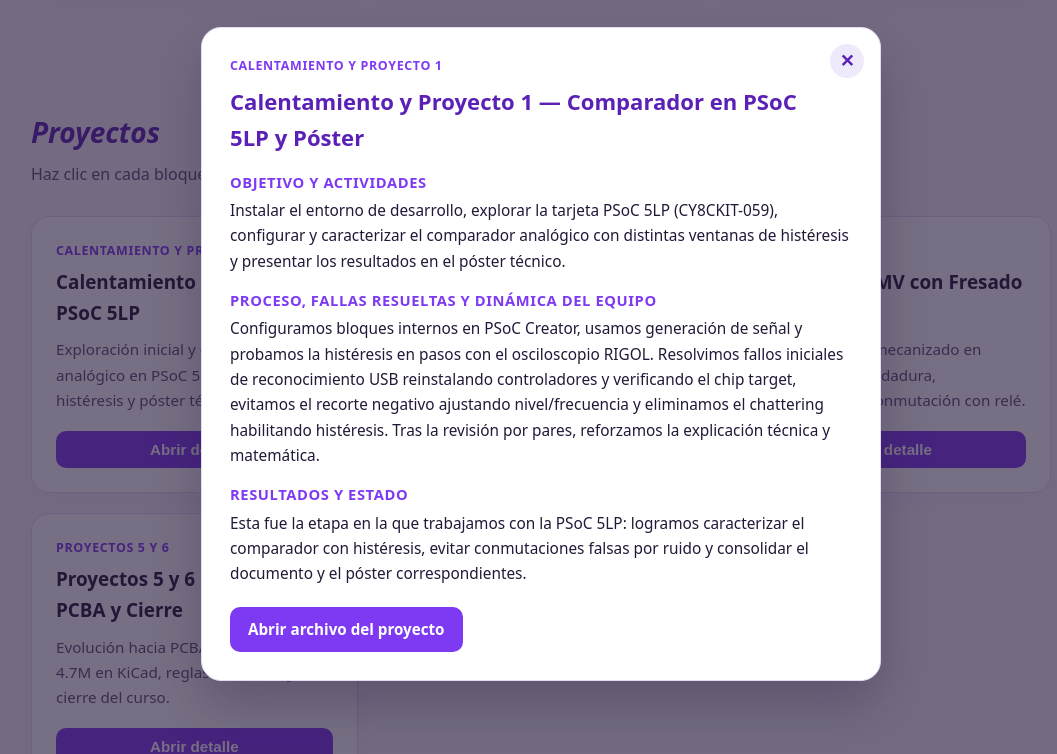
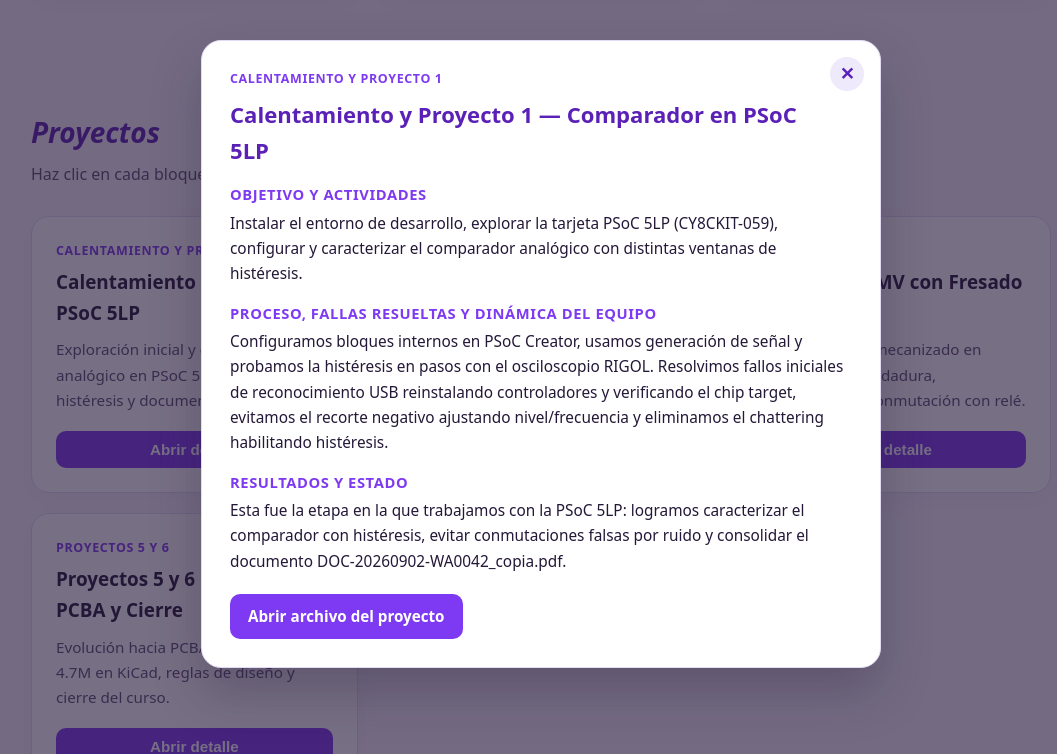
Before and after one commit to u20232217119-maker/Portafolio---L3, a plain HTML site: page index.html in a window 1280 px wide. Both pictures are taken after a click on the element 293 px from the left and 1718 px from the top of the page. Shown: the part 1364-2118 px from the top of the page, without its empty margins (99-1156 px from the left). Drawn offline with Linux system fonts and the light colour scheme.

Commit message:
Update index.html

```diff
--- a/index.html
+++ b/index.html
@@ -146,6 +146,15 @@
 
     .btn-primary:hover {
       background: var(--primary-deep);
+    }
+
+    .btn-secondary {
+      background: var(--primary-soft);
+      color: var(--primary-deep);
+    }
+
+    .btn-secondary:hover {
+      background: #e2d5fc;
     }
 
     section {
@@ -520,7 +529,7 @@
             <div>
               <span class="project-badge">Calentamiento y Proyecto 1</span>
               <h3>Calentamiento y Proyecto 1 · PSoC 5LP</h3>
-              <p>Exploración inicial y comparador analógico en PSoC 5LP, pruebas con histéresis y póster técnico.</p>
+              <p>Exploración inicial y comparador analógico en PSoC 5LP, pruebas con histéresis y documento técnico.</p>
             </div>
             <button type="button" class="btn btn-primary">Abrir detalle</button>
           </article>
@@ -528,8 +537,8 @@
           <article class="project-card" onclick="abrirModal('p2_3')">
             <div>
               <span class="project-badge">Proyectos 2 y 3</span>
-              <h3>Proyectos 2 y 3 · Diagnóstico y Enfoque</h3>
-              <p>Salida de campo en aulas, Gates y definición del problema real sin uso de PSoC.</p>
+              <h3>Proyectos 2 y 3 · Diagnóstico y Póster</h3>
+              <p>Salida de campo en aulas, documento L3_P2_.pdf y póster Poster_P3.jpeg sin uso de PSoC.</p>
             </div>
             <button type="button" class="btn btn-primary">Abrir detalle</button>
           </article>
@@ -582,6 +591,9 @@
         <a id="mLink" href="#" target="_blank" rel="noopener noreferrer" class="btn btn-primary">
           Abrir archivo del proyecto
         </a>
+        <a id="mLinkExtra" href="#" target="_blank" rel="noopener noreferrer" class="btn btn-secondary" style="display: none;">
+          Ver póster (P3)
+        </a>
       </div>
     </div>
   </div>
@@ -594,19 +606,21 @@
     const proyectos = {
       p1: {
         badge: "Calentamiento y Proyecto 1",
-        titulo: "Calentamiento y Proyecto 1 — Comparador en PSoC 5LP y Póster",
-        objetivo: "Instalar el entorno de desarrollo, explorar la tarjeta PSoC 5LP (CY8CKIT-059), configurar y caracterizar el comparador analógico con distintas ventanas de histéresis y presentar los resultados en el póster técnico.",
-        proceso: "Configuramos bloques internos en PSoC Creator, usamos generación de señal y probamos la histéresis en pasos con el osciloscopio RIGOL. Resolvimos fallos iniciales de reconocimiento USB reinstalando controladores y verificando el chip target, evitamos el recorte negativo ajustando nivel/frecuencia y eliminamos el chattering habilitando histéresis. Tras la revisión por pares, reforzamos la explicación técnica y matemática.",
-        resultados: "Esta fue la etapa en la que trabajamos con la PSoC 5LP: logramos caracterizar el comparador con histéresis, evitar conmutaciones falsas por ruido y consolidar el documento y el póster correspondientes.",
-        enlace: "https://ejemplo.com/calentamiento-y-proyecto-1"
+        titulo: "Calentamiento y Proyecto 1 — Comparador en PSoC 5LP",
+        objetivo: "Instalar el entorno de desarrollo, explorar la tarjeta PSoC 5LP (CY8CKIT-059), configurar y caracterizar el comparador analógico con distintas ventanas de histéresis.",
+        proceso: "Configuramos bloques internos en PSoC Creator, usamos generación de señal y probamos la histéresis en pasos con el osciloscopio RIGOL. Resolvimos fallos iniciales de reconocimiento USB reinstalando controladores y verificando el chip target, evitamos el recorte negativo ajustando nivel/frecuencia y eliminamos el chattering habilitando histéresis.",
+        resultados: "Esta fue la etapa en la que trabajamos con la PSoC 5LP: logramos caracterizar el comparador con histéresis, evitar conmutaciones falsas por ruido y consolidar el documento DOC-20260902-WA0042_copia.pdf.",
+        enlace: "DOC-20260902-WA0042_copia.pdf"
       },
       p2_3: {
         badge: "Proyectos 2 y 3",
-        titulo: "Proyectos 2 y 3 — Diagnóstico en Aulas y Definición del Problema",
+        titulo: "Proyectos 2 y 3 — Diagnóstico en Aulas y Póster",
         objetivo: "Identificar y validar una problemática real de gestión energética en las aulas mediante observación directa, entrevistas y medición de tiempos muertos, dejando atrás el uso de la PSoC.",
-        proceso: "Realizamos entrevistas a encargados de llaves, vigilancia y docentes, junto con recorridos de observación en salones, detectando aires acondicionados encendidos en aulas vacías por falta de acceso al control remoto por parte de los docentes y dudas sobre la ocupación entre bloques. Tras la retroalimentación docente, ajustamos el enfoque para validar primero el problema y los tiempos muertos antes de plantear el circuito.",
-        resultados: "Consolidamos la evidencia de campo y la medición de tiempos muertos en aulas, estableciendo los requerimientos técnicos para diseñar una solución autónoma sin depender de PSoC.",
-        enlace: "https://ejemplo.com/proyectos-2-y-3"
+        proceso: "Realizamos entrevistas a encargados de llaves, vigilancia y docentes, junto con recorridos de observación en salones, detectando aires acondicionados encendidos en aulas vacías por falta de acceso al control remoto por parte de los docentes y dudas sobre la ocupación entre bloques. Integramos el avance en L3_P2_.pdf y el póster Poster_P3.jpeg.",
+        resultados: "Consolidamos la evidencia de campo, el documento L3_P2_.pdf y el póster Poster_P3.jpeg para definir los requerimientos técnicos sin depender de PSoC.",
+        enlace: "L3_P2_.pdf",
+        enlaceExtra: "Poster_P3.jpeg",
+        textoExtra: "Abrir Poster_P3.jpeg"
       },
       p4: {
         badge: "Proyecto 4",
@@ -614,7 +628,7 @@
         objetivo: "Desarrollar y validar un Producto Mínimo Viable (PMV) en PCB mecanizada por fresadora CNC para gestionar el retardo y la conmutación de carga.",
         proceso: "Superamos las limitaciones de herramientas iniciales, diseñamos esquemático y PCB para fresado CNC de una cara en KiCad, operamos la fresadora, realizamos la soldadura de componentes y probamos el circuito en banco. Acompañamos los ajustes de temporización, etapa driver con transistor, protección y relé, documentando cada etapa.",
         resultados: "Obtuvimos el prototipo físico del PMV fabricado en CNC, con validación de la etapa de temporización, conmutación del relé y registro del proceso y las pruebas realizadas.",
-        enlace: "https://ejemplo.com/proyecto-4-pmv-cnc"
+        enlace: "PEGA_AQUI_EL_NOMBRE_DE_TU_ARCHIVO_DE_PROYECTO_4"
       },
       p5_6: {
         badge: "Proyectos 5 y 6",
@@ -635,6 +649,16 @@
       document.getElementById("mProceso").textContent = data.proceso;
       document.getElementById("mResultados").textContent = data.resultados;
       document.getElementById("mLink").href = data.enlace;
+
+      const extraBtn = document.getElementById("mLinkExtra");
+      if (data.enlaceExtra) {
+        extraBtn.href = data.enlaceExtra;
+        extraBtn.textContent = data.textoExtra || "Ver archivo adicional";
+        extraBtn.style.display = "inline-block";
+      } else {
+        extraBtn.style.display = "none";
+      }
+
       document.getElementById("modalProyecto").classList.add("open");
     }
 
```
